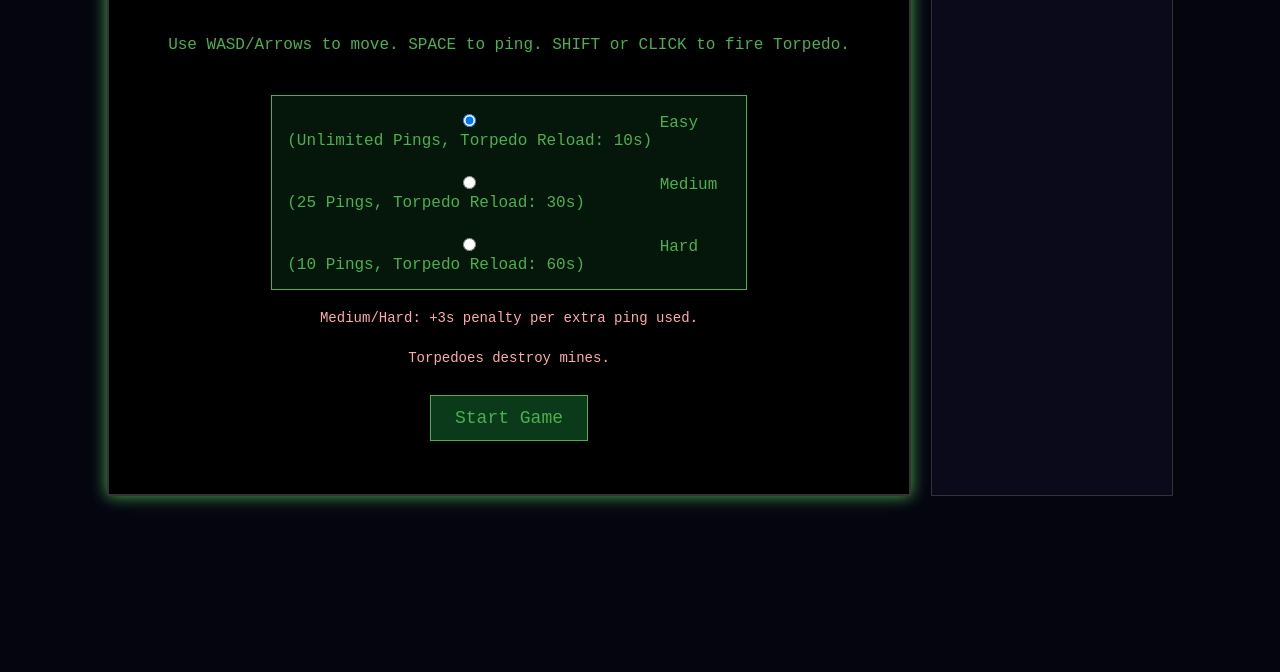
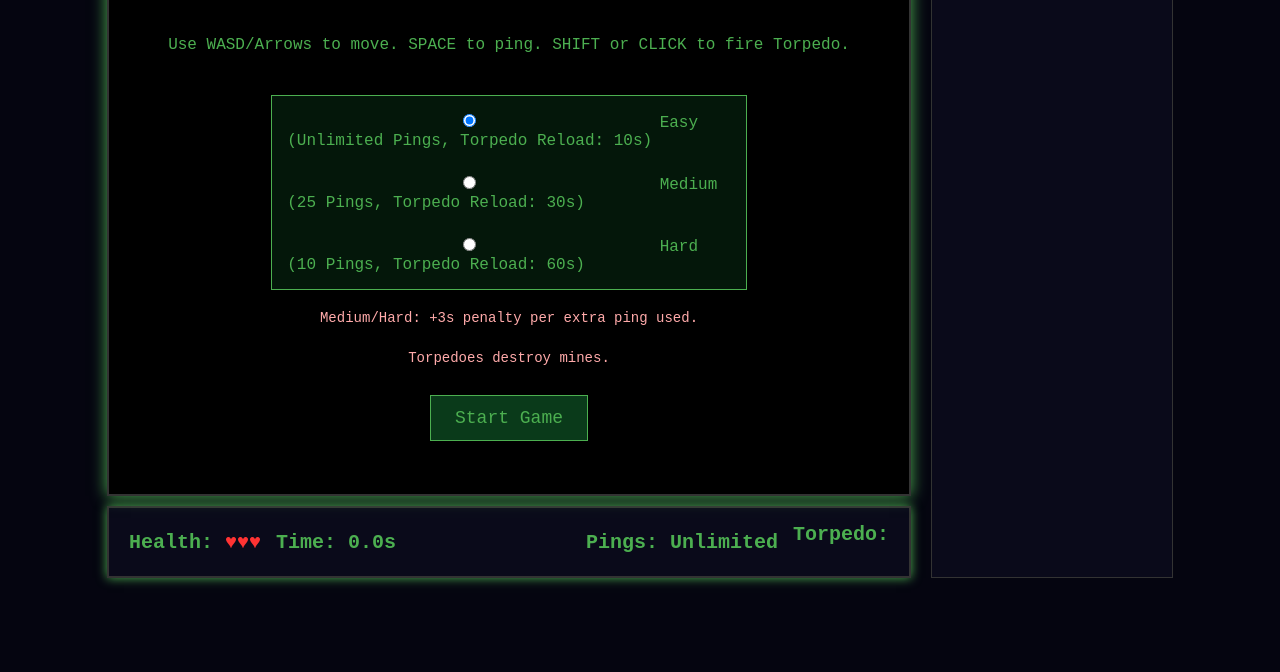
Before and after one commit to spoutin/pi-game, a website: page public/index.html in a window 1280 px wide. Shown: the part 128-800 px from the top of the page. Drawn offline with Linux system fonts and the light colour scheme; no server answers.

Commit message:
feat: move hud below the game canvas

```diff
--- a/public/index.html
+++ b/public/index.html
@@ -8,6 +8,7 @@
 </head>
 <body>
     <div class="container">
+        <div class="game-wrapper">
             <div class="game-area">
                 <canvas id="gameCanvas" width="800" height="600"></canvas>
 
@@ -35,8 +36,9 @@
                     <button id="saveScoreBtn">Save Time</button>
                     <button id="restartBtn">Play Again</button>
                 </div>
+            </div>
 
-            <div id="hud">
+            <div id="hud-panel">
                 <div id="hud-left">
                     <span>Health: <span id="healthCount">♥♥♥</span></span>
                     <span>Time: <span id="currentTime">0.0</span>s</span>
--- a/public/style.css
+++ b/public/style.css
@@ -78,17 +78,20 @@ canvas {
 .game-win-title {
     color: #ffd700 !important;
 }
-#hud {
-    position: absolute;
-    top: 10px;
-    left: 10px;
-    right: 10px;
+.game-wrapper {
+    display: flex;
+    flex-direction: column;
+    gap: 10px;
+}
+#hud-panel {
+    background-color: #0a0a1a;
+    border: 2px solid #333;
+    padding: 15px 20px;
     font-size: 20px;
     font-weight: bold;
-    pointer-events: none;
-    text-shadow: 1px 1px 2px #000;
     display: flex;
     justify-content: space-between;
+    box-shadow: 0 0 10px #4CAF50;
 }
 #hud-left, #hud-right {
     display: flex;
```
Lines whose indentation alone changed are shown as unchanged.
